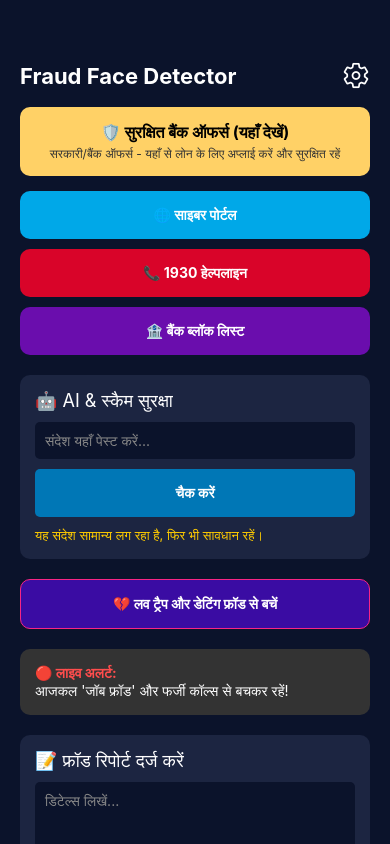
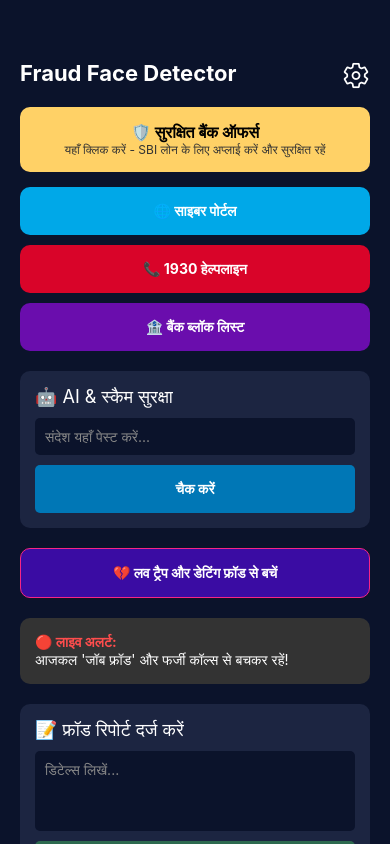
Before and after one commit to aashishkevat975-cyber/Deepfake-Shield, a React Native app: screen / in a window 390 px wide. Built offline with nearby package versions, Linux system fonts and the light colour scheme.

Commit message:
Update App.js

```diff
--- a/App.js
+++ b/App.js
@@ -6,34 +6,21 @@ export default function App() {
   const [message, setMessage] = useState('');
   const [reportText, setReportText] = useState('');
   const [modalVisible, setModalVisible] = useState(false);
-  const [scanResult, setScanResult] = useState('यह संदेश सामान्य लग रहा है, फिर भी सावधान रहें।');
 
-  // Check Scam Function
-  const handleCheckScam = () => {
-    if (!message.trim()) {
-      Alert.alert('कृपया संदेश दर्ज करें');
-      return;
-    }
-    if (message.includes('lottery') || message.includes('winner') || message.includes('free') || message.includes('loan') || message.includes('jeete')) {
-      setScanResult('⚠️ चेतावनी: यह एक संभावित स्कैम संदेश हो सकता है! सावधान रहें।');
-    } else {
-      setScanResult('✅ यह संदेश सुरक्षित लग रहा है।');
-    }
-  };
+  // WhatsApp Share Function with Direct Link
+  const handleShare = () => {
+    let appLink = "https://example.com/fraud-face-detector.apk"; // Yahan aap apni asli app ki download link daal sakte hain
+    let shareMessage = "Fraud Face Detector app download karein aur cyber fraud se surakshit rahein! Abhi download karein: " + appLink;
+    let url = "https://api.whatsapp.com/send?text=" + encodeURIComponent(shareMessage);
 
-  // Submit Report
-  const handleReport = () => {
-    if (!reportText.trim()) {
-      Alert.alert('कृपया डिटेल्स लिखें');
-      return;
-    }
-    Alert.alert('धन्यवाद! आपका सुधार दर्ज कर लिया गया है।');
-    setReportText('');
+    Linking.openURL(url).catch(() => {
+      Alert.alert("Error", "WhatsApp nahi khul saka");
+    });
   };
 
   return (
     <ScrollView style={styles.container}>
-      {/* Header Section */}
+      {/* Header */}
       <View style={styles.header}>
         <Text style={styles.headerTitle}>Fraud Face Detector</Text>
         <TouchableOpacity onPress={() => setModalVisible(true)}>
@@ -41,121 +28,65 @@ export default function App() {
         </TouchableOpacity>
       </View>
 
-      {/* Yellow Bank Offer & Loan Section */}
-      <TouchableOpacity style={styles.yellowCard} onPress={() => Alert.alert('लोन सेवा', 'यहाँ से लोन के लिए अप्लाई करें और सुरक्षित रहें।')}>
-        <Text style={styles.yellowCardTitle}>🛡️ सुरक्षित बैंक ऑफर्स (यहाँ देखें)</Text>
-        <Text style={styles.yellowCardSub}>सरकारी/बैंक ऑफर्स - यहाँ से लोन के लिए अप्लाई करें और सुरक्षित रहें</Text>
+      {/* SBI Loan Section */}
+      <TouchableOpacity style={styles.yellowCard} onPress={() => Linking.openURL('https://www.onlinesbi.sbi')}>
+        <Text style={styles.yellowCardTitle}>🛡️ सुरक्षित बैंक ऑफर्स</Text>
+        <Text style={styles.yellowCardSub}>यहाँ क्लिक करें - SBI लोन के लिए अप्लाई करें और सुरक्षित रहें</Text>
       </TouchableOpacity>
 
-      {/* Main Security Tools */}
-      <TouchableOpacity style={styles.blueButton} onPress={() => Linking.openURL('https://cybercrime.gov.in')}>
-        <Text style={styles.btnText}>🌐 साइबर पोर्टल</Text>
-      </TouchableOpacity>
-      <TouchableOpacity style={styles.redButton} onPress={() => Linking.openURL('tel:1930')}>
-        <Text style={styles.btnText}>📞 1930 हेल्पलाइन</Text>
-      </TouchableOpacity>
-      <TouchableOpacity style={styles.purpleButton} onPress={() => Alert.alert('बैंक ब्लॉक लिस्ट', 'यहाँ सभी प्रमुख बैंकों के नंबर हैं जहाँ फ्रॉड होने पर कॉल कर सकते हैं।')}>
-        <Text style={styles.btnText}>🏦 बैंक ब्लॉक लिस्ट</Text>
-      </TouchableOpacity>
+      <TouchableOpacity style={styles.blueButton} onPress={() => Linking.openURL('https://cybercrime.gov.in')}><Text style={styles.btnText}>🌐 साइबर पोर्टल</Text></TouchableOpacity>
+      <TouchableOpacity style={styles.redButton} onPress={() => Linking.openURL('tel:1930')}><Text style={styles.btnText}>📞 1930 हेल्पलाइन</Text></TouchableOpacity>
+      <TouchableOpacity style={styles.purpleButton}><Text style={styles.btnText}>🏦 बैंक ब्लॉक लिस्ट</Text></TouchableOpacity>
 
-      {/* AI Scam Detector */}
       <View style={styles.card}>
         <Text style={styles.cardTitle}>🤖 AI & स्कैम सुरक्षा</Text>
-        <TextInput
-          style={styles.input}
-          placeholder="संदेश यहाँ पेस्ट करें..."
-          placeholderTextColor="#888"
-          value={message}
-          onChangeText={setMessage}
-        />
-        <TouchableOpacity style={styles.actionButton} onPress={handleCheckScam}>
-          <Text style={styles.btnText}>चैक करें</Text>
-        </TouchableOpacity>
-        <Text style={styles.resultText}>{scanResult}</Text>
+        <TextInput style={styles.input} placeholder="संदेश यहाँ पेस्ट करें..." placeholderTextColor="#888" value={message} onChangeText={setMessage} />
+        <TouchableOpacity style={styles.actionButton}><Text style={styles.btnText}>चैक करें</Text></TouchableOpacity>
       </View>
 
-      <TouchableOpacity style={styles.pinkButton} onPress={() => Alert.alert('लव ट्रैप और डेटिंग फ्रॉड', 'सोशल मीडिया पर अनजान लोगों से सतर्क रहें और अपनी व्यक्तिगत जानकारी साझा न करें।')}>
-        <Text style={styles.btnText}>💔 लव ट्रैप और डेटिंग फ्रॉड से बचें</Text>
-      </TouchableOpacity>
+      <TouchableOpacity style={styles.pinkButton}><Text style={styles.btnText}>💔 लव ट्रैप और डेटिंग फ्रॉड से बचें</Text></TouchableOpacity>
 
       <View style={styles.alertBox}>
         <Text style={styles.alertTitle}>🔴 लाइव अलर्ट:</Text>
         <Text style={styles.alertText}>आजकल 'जॉब फ्रॉड' और फर्जी कॉल्स से बचकर रहें!</Text>
       </View>
 
-      {/* Report Section */}
       <View style={styles.card}>
         <Text style={styles.cardTitle}>📝 फ्रॉड रिपोर्ट दर्ज करें</Text>
-        <TextInput
-          style={styles.inputArea}
-          placeholder="डिटेल्स लिखें..."
-          placeholderTextColor="#888"
-          multiline
-          value={reportText}
-          onChangeText={setReportText}
-        />
-        <TouchableOpacity style={styles.greenButton} onPress={handleReport}>
-          <Text style={styles.btnText}>सुरक्षित रखें</Text>
-        </TouchableOpacity>
+        <TextInput style={styles.inputArea} placeholder="डिटेल्स लिखें..." placeholderTextColor="#888" multiline value={reportText} onChangeText={setReportText} />
+        <TouchableOpacity style={styles.greenButton}><Text style={styles.btnText}>सुरक्षित रखें</Text></TouchableOpacity>
       </View>
 
-      <TouchableOpacity style={styles.shareBtn} onPress={() => Alert.alert('शेयर करें', 'शैक्षणिक नोट्स ऐप डाउनलोड करें और हर शेयर पर ₹50 पाएं!\nhttps://appsgeyser.com')}>
-        <Text style={styles.btnText}>📤 ऐप दोस्तों को शेयर करें (डाउनलोड बढ़ाएं)</Text>
+      {/* Share Button */}
+      <TouchableOpacity style={styles.shareBtn} onPress={handleShare}>
+        <Text style={styles.btnText}>📤 ऐप दोस्तों को शेयर करें (लिंक भेजें)</Text>
       </TouchableOpacity>
 
-      {/* Settings Modal (Popup Menu) */}
-      <Modal
-        animationType="slide"
-        transparent={true}
-        visible={modalVisible}
-        onRequestClose={() => setModalVisible(false)}
-      >
+      {/* Settings Modal */}
+      <Modal visible={modalVisible} transparent={true} animationType="slide">
         <View style={styles.modalOverlay}>
           <View style={styles.modalContent}>
-            <Text style={styles.modalHeader}>⚙️ सेटिंग्स और मेनू</Text>
-
-            <TouchableOpacity style={styles.modalItem} onPress={() => Alert.alert('मेरा वॉलेट', 'आपका वॉलेट बैलेंस: ₹50 (शेयर करने पर और मिलेंगे)\nUPI ID: aashishkevat975@ybl')}>
-              <Text style={styles.modalItemText}>💰 मेरा वॉलेट (₹50)</Text>
+            <Text style={styles.modalHeader}>⚙️ सुरक्षा सेटिंग्स</Text>
+            <TouchableOpacity style={styles.modalItem} onPress={() => Alert.alert('UPI सपोर्ट', 'सहयोग के लिए यहाँ UPI करें: aashishkevat975@ybl')}>
+              <Text style={styles.modalItemText}>🤝 सपोर्ट (UPI: aashishkevat975@ybl)</Text>
             </TouchableOpacity>
-
-            <TouchableOpacity style={styles.modalItem} onPress={() => Alert.alert('नोटिफिकेशन', 'नोटिफिकेशन सेवा चालू है। आपको नए नोट्स की जानकारी मिलती रहेगी।')}>
-              <Text style={styles.modalItemText}>🔔 नोटिफिकेशन सेटिंग</Text>
-            </TouchableOpacity>
-
-            <TouchableOpacity style={styles.modalItem} onPress={() => Alert.alert('सपोर्ट', 'UPI ID: aashishkevat975@ybl\nयहाँ से सीधे पैसे ट्रांसफर कर सकते हैं या सहायता ले सकते हैं।')}>
-              <Text style={styles.modalItemText}>🤝 हेल्प और सपोर्ट (WhatsApp / UPI)</Text>
-            </TouchableOpacity>
-
-            <TouchableOpacity style={styles.modalItem} onPress={() => Alert.alert('टेलीग्राम', 'हमारा आधिकारिक टेलीग्राम चैनल ज्वाइन करें।')}>
-              <Text style={styles.modalItemText}>📢 टेलीग्राम चैनल ज्वाइन करें</Text>
-            </TouchableOpacity>
-
-            <TouchableOpacity style={styles.modalItem} onPress={() => Alert.alert('रेटिंग', 'कृपया ऐप को 5-स्टार रेटिंग देकर हमारा समर्थन करें!')}>
-              <Text style={styles.modalItemText}>⭐ ऐप को रेटिंग दें</Text>
-            </TouchableOpacity>
-
-            <TouchableOpacity style={styles.modalItem} onPress={() => Alert.alert('जानकारी', 'ऐप वर्जन: v1.0 (लेटेस्ट)\nFraud Face Detector & Study Notes App')}>
-              <Text style={styles.modalItemText}>ℹ️ ऐप की जानकारी (About)</Text>
-            </TouchableOpacity>
-
-            <TouchableOpacity style={styles.closeModalBtn} onPress={() => setModalVisible(false)}>
-              <Text style={styles.btnText}>बंद करें</Text>
-            </TouchableOpacity>
+            <TouchableOpacity style={styles.modalItem}><Text style={styles.modalItemText}>🛡️ प्राइवेसी पॉलिसी</Text></TouchableOpacity>
+            <TouchableOpacity style={styles.modalItem}><Text style={styles.modalItemText}>📢 फ्रॉड अलर्ट नोटिफिकेशन</Text></TouchableOpacity>
+            <TouchableOpacity style={styles.closeModalBtn} onPress={() => setModalVisible(false)}><Text style={styles.btnText}>बंद करें</Text></TouchableOpacity>
           </View>
         </View>
       </Modal>
-
     </ScrollView>
   );
 }
 
 const styles = StyleSheet.create({
   container: { flex: 1, backgroundColor: '#0b132b', padding: 20 },
-  header: { flexDirection: 'row', justifyContent: 'space-between', alignItems: 'center', marginTop: 40, marginBottom: 15 },
+  header: { flexDirection: 'row', justifyContent: 'space-between', marginTop: 40, marginBottom: 15 },
   headerTitle: { fontSize: 22, color: '#fff', fontWeight: 'bold' },
   yellowCard: { backgroundColor: '#ffd166', padding: 15, borderRadius: 10, marginBottom: 15, alignItems: 'center' },
-  yellowCardTitle: { color: '#000', fontSize: 16, fontWeight: 'bold', textAlign: 'center' },
-  yellowCardSub: { color: '#333', fontSize: 12, textAlign: 'center', marginTop: 4 },
+  yellowCardTitle: { color: '#000', fontSize: 16, fontWeight: 'bold' },
+  yellowCardSub: { color: '#333', fontSize: 12, textAlign: 'center' },
   blueButton: { backgroundColor: '#00a8e8', padding: 15, borderRadius: 10, marginBottom: 10 },
   redButton: { backgroundColor: '#d90429', padding: 15, borderRadius: 10, marginBottom: 10 },
   purpleButton: { backgroundColor: '#6a0dad', padding: 15, borderRadius: 10, marginBottom: 20 },
@@ -163,7 +94,6 @@ const styles = StyleSheet.create({
   cardTitle: { color: '#fff', fontSize: 18, marginBottom: 10 },
   input: { backgroundColor: '#0b132b', color: '#fff', padding: 10, borderRadius: 5, marginBottom: 10 },
   actionButton: { backgroundColor: '#0077b6', padding: 15, borderRadius: 5 },
-  resultText: { color: '#ffcc00', marginTop: 10, fontSize: 13 },
   pinkButton: { backgroundColor: '#3a0ca3', padding: 15, borderRadius: 10, marginBottom: 20, borderColor: '#f72585', borderWidth: 1 },
   alertBox: { backgroundColor: '#333', padding: 15, borderRadius: 10, marginBottom: 20 },
   alertTitle: { color: '#ff4d4d', fontWeight: 'bold' },
@@ -172,10 +102,10 @@ const styles = StyleSheet.create({
   greenButton: { backgroundColor: '#2d6a4f', padding: 15, borderRadius: 5 },
   shareBtn: { backgroundColor: '#5e17eb', padding: 15, borderRadius: 10, marginBottom: 50 },
   btnText: { color: '#fff', textAlign: 'center', fontWeight: 'bold' },
-  modalOverlay: { flex: 1, backgroundColor: 'rgba(0,0,0,0.7)', justifyContent: 'center', alignItems: 'center' },
+  modalOverlay: { flex: 1, backgroundColor: 'rgba(0,0,0,0.8)', justifyContent: 'center', alignItems: 'center' },
   modalContent: { width: '85%', backgroundColor: '#1c2541', padding: 20, borderRadius: 15 },
   modalHeader: { color: '#fff', fontSize: 20, fontWeight: 'bold', marginBottom: 15, textAlign: 'center' },
-  modalItem: { backgroundColor: '#0b132b', padding: 12, borderRadius: 8, marginBottom: 10 },
+  modalItem: { backgroundColor: '#0b132b', padding: 15, borderRadius: 8, marginBottom: 10 },
   modalItemText: { color: '#fff', fontSize: 15 },
   closeModalBtn: { backgroundColor: '#d90429', padding: 12, borderRadius: 8, marginTop: 10 }
 });
```
